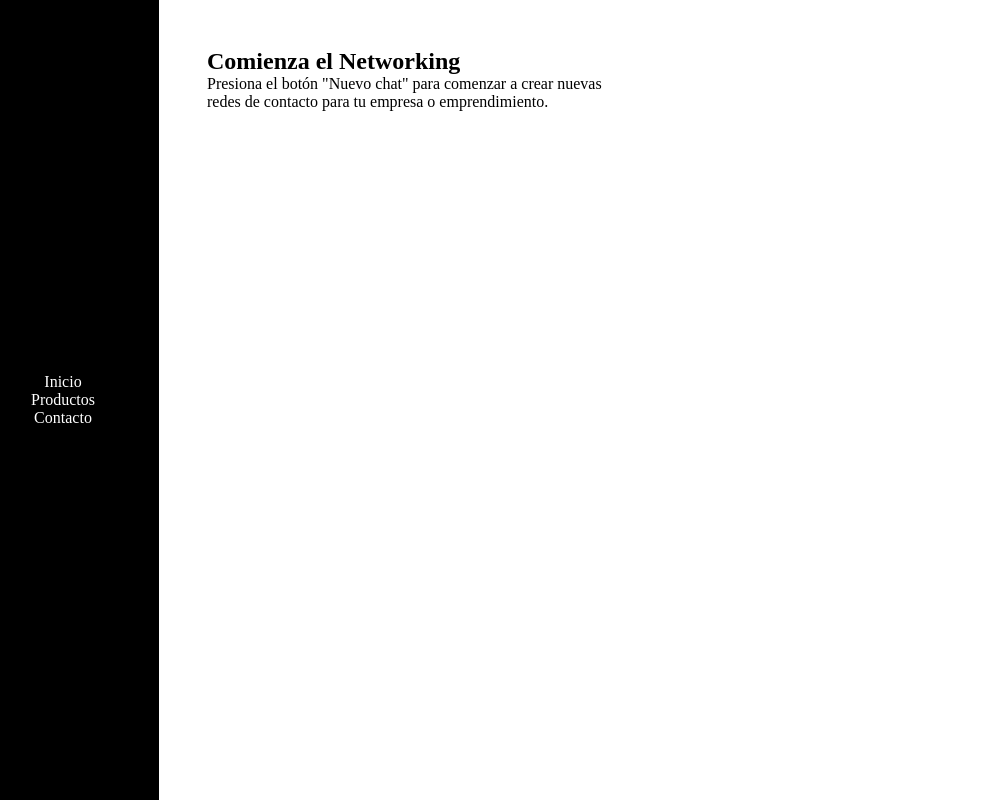
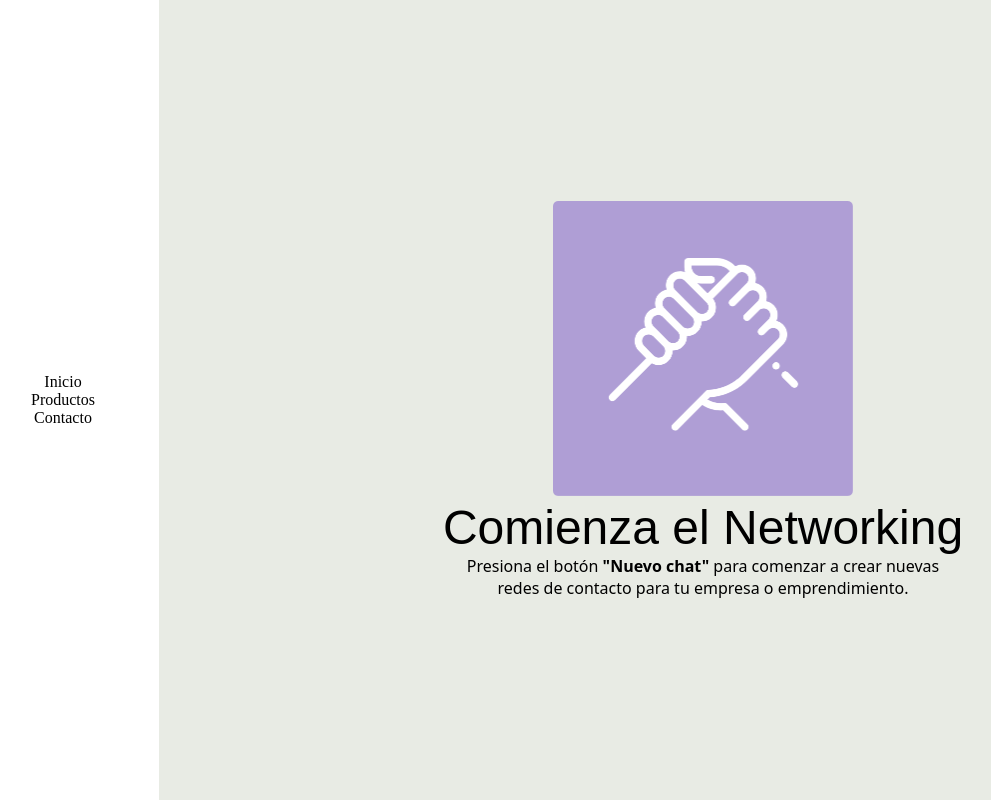
Before and after one commit to MateooetaM/Desafio_SistemaMensajeria, a plain HTML site: page index.html in a window 1280 px wide. Shown: the whole page, without its empty margins (33-1024 px from the left). Drawn offline with Linux system fonts and the light colour scheme.

Commit message:
Section: Ha sido completada según los requerimientos.

```diff
--- a/assets/css/style.css
+++ b/assets/css/style.css
@@ -9,7 +9,7 @@ main {
 }
 
 nav {
-    background-color: #000;
+    background-color: #fff;
     padding: 1rem 2rem;
     width: 15%;
     height: 100vh;
@@ -24,7 +24,7 @@ nav ul {
 }
 
 nav a {
-    color: #fff;
+    color: #000;
     text-decoration: none;
 }
 
@@ -35,5 +35,27 @@ nav a:hover{
 section {
     width: 85%;
     padding: 3rem;
+    background-color: #e8ebe4;
+    display: flex;
+    justify-content: center;
+    align-items: center;
+    height: 100vh;
+}
 
+.content {
+    text-align: center;
 }
+
+.content h1{
+    font-size: 3rem;
+    font-family: Arial, Helvetica, sans-serif;
+    font-weight: normal;
+}
+
+.content p {
+    font-family: system-ui, -apple-system, BlinkMacSystemFont, 'Segoe UI', Roboto, Oxygen, Ubuntu, Cantarell, 'Open Sans', 'Helvetica Neue', sans-serif;
+}
+
+.content img {
+    width: 50%;
+}
--- a/index.html
+++ b/index.html
@@ -27,8 +27,11 @@
             </ul>
         </nav>
         <section>
-            <h1>Comienza el Networking</h1>
-            <p>Presiona el botón "Nuevo chat" para comenzar a crear nuevas<br> redes de contacto para tu empresa o emprendimiento.</p>
+            <div class="content">
+                <img src="assets/img/hand.png" alt="Dos manos entrechadas">
+                <h1>Comienza el Networking</h1>
+                <p>Presiona el botón <strong>"Nuevo chat"</strong> para comenzar a crear nuevas<br> redes de contacto para tu empresa o emprendimiento.</p>
+            </div>
         </section>
     </main>
 </body>
```
Also changed, not shown: assets/img/Screen Shot 2018-11-28 at 15.27.14.jpg (added), assets/img/Screen Shot 2018-11-28 at 15.28.04.jpg (added), assets/img/Screen Shot 2018-11-28 at 15.28.30.jpg (added), assets/img/Screen Shot 2018-11-28 at 15.30.34.jpg (added), assets/img/Screen Shot 2018-11-28 at 15.30.54.jpg (added), assets/img/Screen Shot 2018-11-28 at 15.31.09.jpg (added), assets/img/Screen Shot 2018-11-28 at 15.32.16.jpg (added), assets/img/Screen Shot 2018-11-28 at 15.32.44.jpg (added), assets/img/hand.png (added), assets/img/maria.jpg (added).
